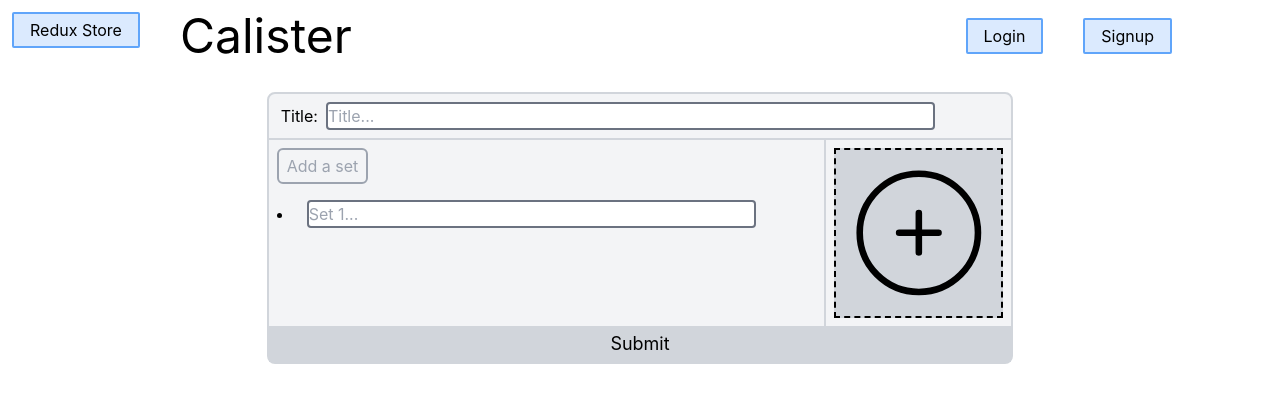
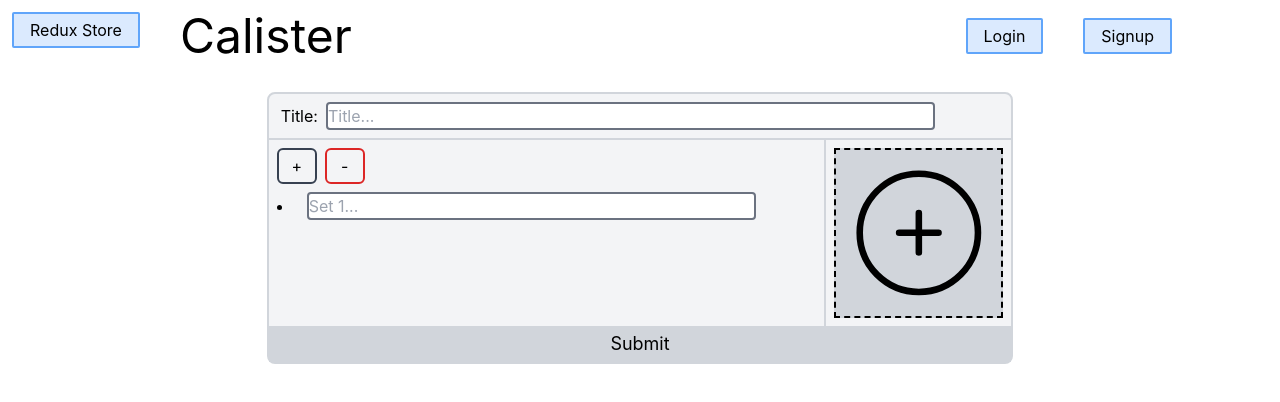
Before and after one commit to lukagabadze/calister, a React (Create React App) app: page / in a window 1280 px wide. Shown: the top 402 px of the page. Built offline with nearby package versions, Linux system fonts and the light colour scheme; no server answers.

Commit message:
changed add sesh button with plus and minus buttons

```diff
--- a/src/components/body/addSesh/AddSesh.js
+++ b/src/components/body/addSesh/AddSesh.js
@@ -14,13 +14,11 @@ const initialForm = {
 function AddSesh(props) {
   const [form, setForm] = useState(initialForm);
   const [fileUrl, setFileUrl] = useState("");
-  const [numberOfSets, setNumberofSets] = useState(1);
 
   const formOnSubmitHandler = async (e) => {
     e.preventDefault();
 
     // error handling
-    // im too lazy
 
     let data = new FormData();
     data.append("title", form.title);
@@ -34,7 +32,6 @@ function AddSesh(props) {
       const sesh = res.data;
       setForm(initialForm);
       setFileUrl("");
-      setNumberofSets(1);
       props.setSeshes([sesh, ...props.seshes]);
     } catch (err) {
       console.log(err);
@@ -51,15 +48,18 @@ function AddSesh(props) {
         <div className="flex flex-row">
           <SetList
             sets={form.sets}
-            numberOfSets={numberOfSets}
             onChangeHandler={(setIndex, value) => {
               const sets = [...form.sets];
               sets[setIndex] = value;
               setForm({ ...form, sets });
             }}
-            addSeshHandler={(e) => {
-              e.preventDefault();
-              setNumberofSets(numberOfSets + 1);
+            addSeshHandler={() => {
+              setForm({ ...form, sets: [...form.sets, ""] });
+            }}
+            delSeshHandler={() => {
+              let sets = form.sets;
+              if (sets.length > 1) sets.pop();
+              setForm({ ...form, sets: sets });
             }}
           />
           <Image
--- a/src/components/body/addSesh/SetList.js
+++ b/src/components/body/addSesh/SetList.js
@@ -2,31 +2,50 @@ import React from "react";
 import { Input } from "./addSeshComponents";
 
 function SetList(props) {
-  let sets = [];
-  for (let i = 0; i < props.numberOfSets; i++) {
-    sets.push(
-      <li className="px-2" key={i}>
+  const sets = props.sets;
+  let setsJSX = [];
+  sets.forEach((set, ind) => {
+    setsJSX.push(
+      <li className="px-2" key={ind}>
         <Input
-          name={`Set ${i + 1}`}
-          onChangeHandler={(e) => props.onChangeHandler(i, e.target.value)}
-          value={props.sets[i]}
+          name={`Set ${ind + 1}`}
+          onChangeHandler={(e) => props.onChangeHandler(ind, e.target.value)}
+          value={props.set}
         />
       </li>
     );
-  }
-
-  // console.log("SET LIST:");
-  // console.log(props.sets);
+  });
+  // for (let i = 0; i < props.numberOfSets; i++) {
+  // sets.push(
+  //   <li className="px-2" key={i}>
+  //     <Input
+  //       name={`Set ${i + 1}`}
+  //       onChangeHandler={(e) => props.onChangeHandler(i, e.target.value)}
+  //       value={props.sets[i]}
+  //     />
+  //   </li>
+  // );
+  // }
 
   return (
     <div className="flex-none w-9/12 border-r-2 border-gray-300">
-      <button
-        className="border-2 border-gray-400 px-2 py-1 m-2 text-gray-400 hover:bg-gray-400 hover:text-white duration-100 rounded-md"
-        onClick={props.addSeshHandler}
-      >
-        Add a set
-      </button>
-      <ul className="list-disc list-inside">{sets}</ul>
+      <div className="space-x-2 ml-2 mt-2">
+        <button
+          type="button"
+          className="w-10 px-2 py-1 border-2 rounded-md border-gray-700 hover:bg-gray-700 hover:text-white transition duration-100"
+          onClick={props.addSeshHandler}
+        >
+          +
+        </button>
+        <button
+          type="button"
+          className="w-10 px-2 py-1 border-2 rounded-md border-red-600 hover:bg-red-600 hover:text-white transition duration-100"
+          onClick={props.delSeshHandler}
+        >
+          -
+        </button>
+      </div>
+      <ul className="list-disc list-inside">{setsJSX}</ul>
     </div>
   );
 }
--- a/src/components/body/addSesh/Submit.js
+++ b/src/components/body/addSesh/Submit.js
@@ -1,6 +1,6 @@
 import React from "react";
 
-function Submit() {
+function Submit(props) {
   return (
     <button
       type="submit"
```
